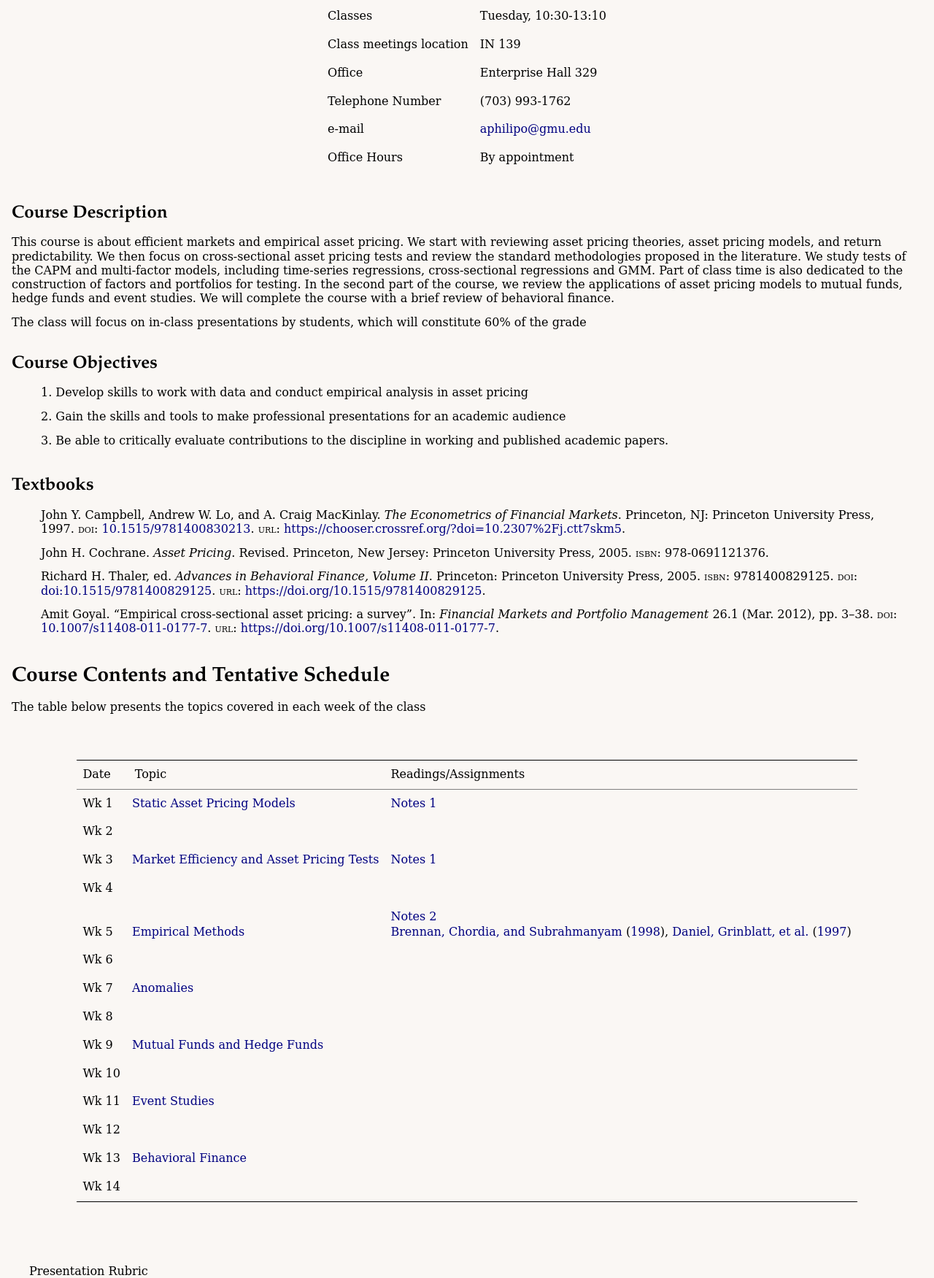
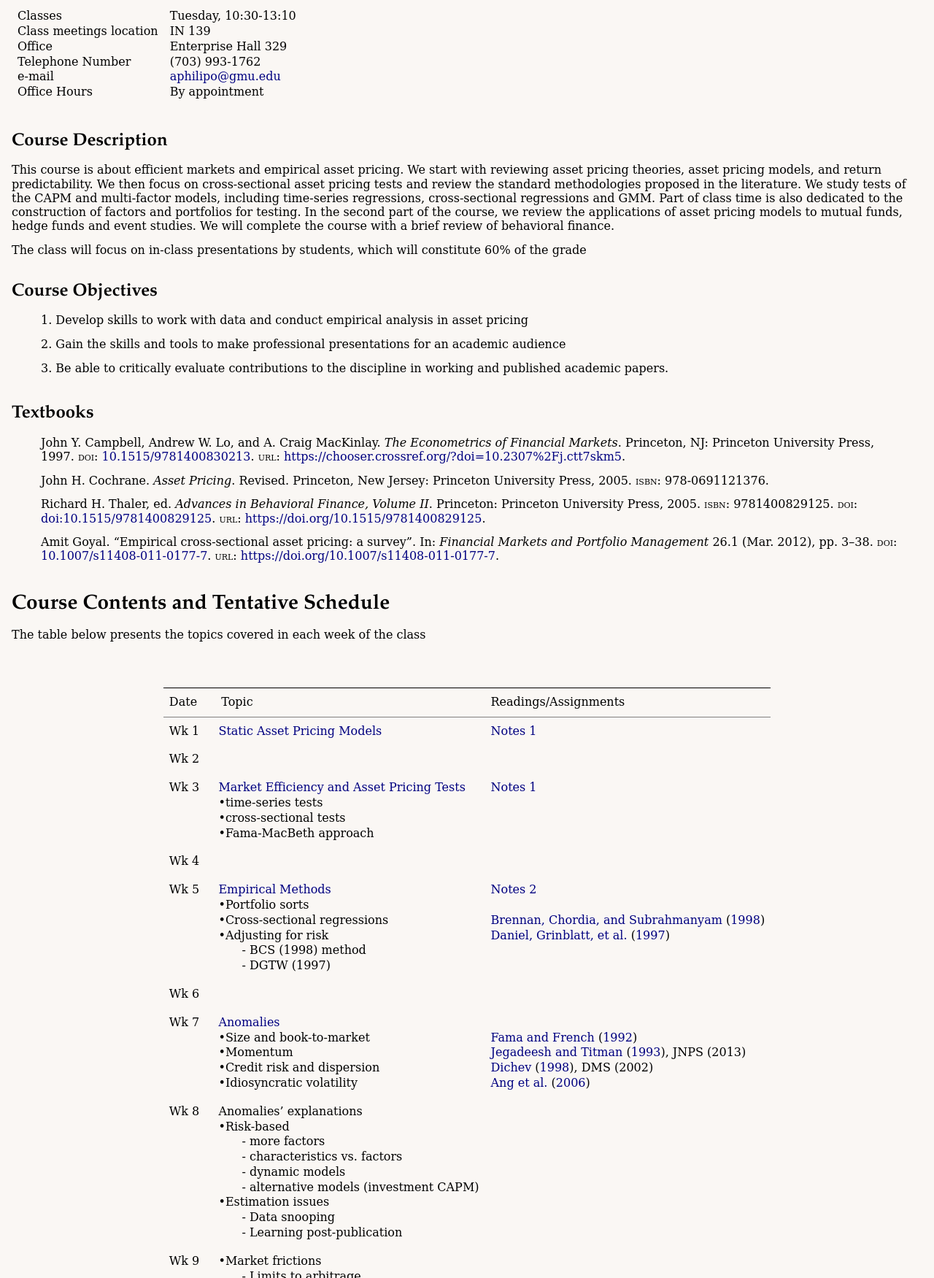
Before and after one commit to LinseyWei/fnan883, a plain HTML site: page syllabus.html in a window 1280 px wide. Shown: the part 361-2112 px from the top of the page at 73% size. Drawn offline with Linux system fonts and the light colour scheme.

Commit message:
syllabus update

```diff
--- a/syllabus.html
+++ b/syllabus.html
@@ -72,85 +72,35 @@ Fall 2026
 <!--................................-->
 <h5 id="autosec-3">Classes and Contact</h5>
 <a id="syllabus-autopage-3"></a>
+<div class="flushleft">
 <table>
 
 <tr>
-<td class="tdl">Classes</td>
+<td class="tdl">Classes<br />
+Class meetings location<br />
+Office<br />
+Telephone Number<br />
+e-mail<br />
+Office Hours</td>
 <td class="tdp">
 
 <p>
-Tuesday, 10:30-13:10
-</p>
-</td>
-</tr>
-
-
-<tr>
-<td class="tdl">Class meetings location</td>
-<td class="tdp">
-
-<p>
-IN 139
-</p>
-</td>
-</tr>
-
-
-<tr>
-<td class="tdl">Office</td>
-<td class="tdp">
-
-<p>
-Enterprise Hall 329
-</p>
-</td>
-</tr>
-
-
-<tr>
-<td class="tdl">Telephone Number</td>
-<td class="tdp">
-
-<p>
-(703) 993-1762
-</p>
-</td>
-</tr>
-
-
-<tr>
-<td class="tdl">e-mail</td>
-<td class="tdp">
-
-<p>
-<a href="mailto:aphilipo@gmu.edu" target="_blank" >aphilipo@gmu.edu</a>
-</p>
-</td>
-</tr>
-
-
-<tr>
-<td class="tdl">Office Hours</td>
-<td class="tdp">
-
-<p>
+Tuesday, 10:30-13:10<br />
+IN 139<br />
+Enterprise Hall 329<br />
+(703) 993-1762<br />
+<a href="mailto:aphilipo@gmu.edu" target="_blank" >aphilipo@gmu.edu</a><br />
 By appointment
 </p>
 </td>
 </tr>
 
+</table>
 
-<tr>
-<td class="tdl"></td>
-<td class="tdp">
-
-</td>
-</tr>
-
-</table>
+</div>
 <!--................................-->
-<h5 id="autosec-5">Course Description</h5>
-<a id="syllabus-autopage-5"></a>
+<h5 id="autosec-6">Course Description</h5>
+<a id="syllabus-autopage-6"></a>
 
 
 <p>
@@ -164,8 +114,8 @@ of behavioral finance.
 The class will focus on in-class presentations by students, which will constitute 60% of the grade
 </p>
 <!--................................-->
-<h5 id="autosec-6">Course Objectives</h5>
-<a id="syllabus-autopage-6"></a>
+<h5 id="autosec-7">Course Objectives</h5>
+<a id="syllabus-autopage-7"></a>
 
 
 <ul style="list-style-type:none">
@@ -191,14 +141,14 @@ The class will focus on in-class presentations by students, which will constitut
 </li>
 </ul>
 <!--................................-->
-<h4 id="autosec-7"> </h4>
-<a id="syllabus-autopage-7"></a>
+<h4 id="autosec-8"> </h4>
+<a id="syllabus-autopage-8"></a>
 
 
 <a id="refsection:1"></a>
 <!--................................-->
-<h5 id="autosec-8">Textbooks</h5>
-<a id="syllabus-autopage-8"></a>
+<h5 id="autosec-9">Textbooks</h5>
+<a id="syllabus-autopage-9"></a>
 
 
 <ul style="list-style-type:none">
@@ -244,8 +194,8 @@ href="https://doi.org/10.1007/s11408-011-0177-7" target="_blank" >https://doi.or
 </li>
 </ul>
 <!--................................-->
-<h4 id="autosec-9">Course Contents and Tentative Schedule</h4>
-<a id="syllabus-autopage-9"></a>
+<h4 id="autosec-10">Course Contents and Tentative Schedule</h4>
+<a id="syllabus-autopage-10"></a>
 
 
 <p>
@@ -256,19 +206,19 @@ The table below presents the topics covered in each week of the class
 <table>
 
 <tr class="tbrule">
-<td class="tdp">
+<td class="tdb">
 
 <p>
 Date
 </p>
 </td>
-<td class="tdp">
+<td class="tdb">
 
 <p>
 <span style="width:2.84526pt; display:inline-block"><!----></span>Topic
 </p>
 </td>
-<td class="tdp">
+<td class="tdb">
 
 <p>
 Readings/Assignments
@@ -278,19 +228,19 @@ Readings/Assignments
 
 
 <tr class="hline">
-<td class="tdp">
+<td class="tdb">
 
 <p>
 Wk 1
 </p>
 </td>
-<td class="tdp">
+<td class="tdb">
 
 <p>
 <a href="syllabus.html#AP">Static Asset Pricing Models</a>
 </p>
 </td>
-<td class="tdp">
+<td class="tdb">
 
 <p>
 <a href="Notes1.pdf" target="_blank" >Notes 1</a>
@@ -300,35 +250,38 @@ Wk 1
 
 
 <tr>
-<td class="tdp">
+<td class="tdb">
 
 <p>
 Wk 2
 </p>
 </td>
-<td class="tdp">
+<td class="tdb">
 
 </td>
-<td class="tdp">
+<td class="tdb">
 
 </td>
 </tr>
 
 
 <tr>
-<td class="tdp">
+<td class="tdb">
 
 <p>
 Wk 3
 </p>
 </td>
-<td class="tdp">
+<td class="tdb">
 
 <p>
-<a href="syllabus.html#ME">Market Efficiency and Asset Pricing Tests</a>
+<a href="syllabus.html#ME">Market Efficiency and Asset Pricing Tests</a><br />
+•time-series tests<br />
+•cross-sectional tests<br />
+•Fama-MacBeth approach
 </p>
 </td>
-<td class="tdp">
+<td class="tdb">
 
 <p>
 <a href="Notes1.pdf" target="_blank" >Notes 1</a>
@@ -338,210 +291,263 @@ Wk 3
 
 
 <tr>
-<td class="tdp">
+<td class="tdb">
 
 <p>
 Wk 4
 </p>
 </td>
-<td class="tdp">
+<td class="tdb">
 
 </td>
-<td class="tdp">
+<td class="tdb">
 
 </td>
 </tr>
 
 
 <tr>
-<td class="tdp">
+<td class="tdb">
 
 <p>
 Wk 5
 </p>
 </td>
-<td class="tdp">
+<td class="tdb">
 
 <p>
-<a href="syllabus.html#EM">Empirical Methods</a>
+<a href="syllabus.html#EM">Empirical Methods</a><br />
+•Portfolio sorts<br />
+•Cross-sectional regressions<br />
+•Adjusting for risk<br />
+&#x2003;&#x2003;- BCS (1998) method<br />
+&#x2003;&#x2003;- DGTW (1997)
 </p>
 </td>
-<td class="tdp">
+<td class="tdb">
 
 <p>
 <a href="Notes2.pdf" target="_blank" >Notes 2</a><br />
-<a id="syllabus-autopage-10"></a><a href="syllabus.html#LWR-ht-cite.0@brennan-chordia-subrahmanyam:98">Brennan, Chordia, and Subrahmanyam</a> (<a
-href="syllabus.html#LWR-ht-cite.0@brennan-chordia-subrahmanyam:98">1998</a>), <a href="syllabus.html#LWR-ht-cite.0@daniel-grinblatt-titman-wermers:97">Daniel, Grinblatt, et al.</a> (<a
-href="syllabus.html#LWR-ht-cite.0@daniel-grinblatt-titman-wermers:97">1997</a>)
+<br />
+<a id="syllabus-autopage-11"></a><a href="syllabus.html#LWR-ht-cite.0@brennan-chordia-subrahmanyam:98">Brennan, Chordia, and Subrahmanyam</a> (<a
+href="syllabus.html#LWR-ht-cite.0@brennan-chordia-subrahmanyam:98">1998</a>)<br />
+<a href="syllabus.html#LWR-ht-cite.0@daniel-grinblatt-titman-wermers:97">Daniel, Grinblatt, et al.</a> (<a href="syllabus.html#LWR-ht-cite.0@daniel-grinblatt-titman-wermers:97">1997</a>)
 </p>
 </td>
 </tr>
 
 
 <tr>
-<td class="tdp">
+<td class="tdb">
 
 <p>
 Wk 6
 </p>
 </td>
-<td class="tdp">
+<td class="tdb">
 
 </td>
-<td class="tdp">
+<td class="tdb">
 
 </td>
 </tr>
 
 
 <tr>
-<td class="tdp">
+<td class="tdb">
 
 <p>
 Wk 7
 </p>
 </td>
-<td class="tdp">
+<td class="tdb">
 
 <p>
-<a href="syllabus.html#ANO">Anomalies</a>
+<a href="syllabus.html#ANO">Anomalies</a><br />
+•Size and book-to-market<br />
+•Momentum<br />
+•Credit risk and dispersion<br />
+•Idiosyncratic volatility
 </p>
 </td>
-<td class="tdp">
+<td class="tdb">
+
+<p>
+<br />
+<a href="syllabus.html#LWR-ht-cite.0@fama-french:92">Fama and French</a> (<a href="syllabus.html#LWR-ht-cite.0@fama-french:92">1992</a>)<br />
+<a href="syllabus.html#LWR-ht-cite.0@jegadeesh-titman:93">Jegadeesh and Titman</a> (<a href="syllabus.html#LWR-ht-cite.0@jegadeesh-titman:93">1993</a>), JNPS (2013)<br />
+<a href="syllabus.html#LWR-ht-cite.0@dichev:98">Dichev</a> (<a href="syllabus.html#LWR-ht-cite.0@dichev:98">1998</a>), DMS (2002)<br />
+<a href="syllabus.html#LWR-ht-cite.0@ang-hodrick-xing-zhang:06">Ang et al.</a> (<a href="syllabus.html#LWR-ht-cite.0@ang-hodrick-xing-zhang:06">2006</a>)
+</p>
+</td>
+</tr>
+
+
+<tr>
+<td class="tdb">
+
+<p>
+Wk 8
+</p>
+</td>
+<td class="tdb">
+
+<p>
+Anomalies’ explanations<br />
+•Risk-based<br />
+&#x2003;&#x2003;- more factors<br />
+&#x2003;&#x2003;- characteristics vs.&nbsp;factors<br />
+&#x2003;&#x2003;- dynamic models<br />
+&#x2003;&#x2003;- alternative models (investment CAPM)<br />
+•Estimation issues<br />
+&#x2003;&#x2003;- Data snooping<br />
+&#x2003;&#x2003;- Learning post-publication
+</p>
+</td>
+<td class="tdb">
 
 </td>
 </tr>
 
 
 <tr>
-<td class="tdp">
+<td class="tdb">
 
 <p>
-Wk 8
+Wk 9
 </p>
 </td>
-<td class="tdp">
+<td class="tdb">
 
+<p>
+•Market frictions<br />
+&#x2003;&#x2003;- Limits to arbitrage<br />
+&#x2003;&#x2003;- Illiquidity and short-sale constraints<br />
+&#x2003;&#x2003;- Microstructure noise<br />
+•Behavioral<br />
+&#x2003;&#x2003;- overreaction and underreaction<br />
+&#x2003;&#x2003;- investor sentiment<br />
+&#x2003;&#x2003;- prospect theory<br />
+&#x2003;&#x2003;- optimism<br />
+&#x2003;&#x2003;- overconfidence
+</p>
 </td>
-<td class="tdp">
+<td class="tdb">
 
 </td>
 </tr>
 
 
 <tr>
-<td class="tdp">
+<td class="tdb">
 
 <p>
-Wk 9
+Wk 10
 </p>
 </td>
-<td class="tdp">
+<td class="tdb">
 
 <p>
 <a href="syllabus.html#MF">Mutual Funds and Hedge Funds</a>
 </p>
 </td>
-<td class="tdp">
+<td class="tdb">
 
 </td>
 </tr>
 
 
 <tr>
-<td class="tdp">
-
-<p>
-Wk 10
-</p>
-</td>
-<td class="tdp">
+<td class="tdb">
 
 </td>
-<td class="tdp">
+<td class="tdb">
+
+</td>
+<td class="tdb">
 
 </td>
 </tr>
 
 
 <tr>
-<td class="tdp">
+<td class="tdb">
 
 <p>
 Wk 11
 </p>
 </td>
-<td class="tdp">
+<td class="tdb">
 
-<p>
-<a href="syllabus.html#ES">Event Studies</a>
-</p>
 </td>
-<td class="tdp">
+<td class="tdb">
 
 </td>
 </tr>
 
 
 <tr>
-<td class="tdp">
+<td class="tdb">
 
 <p>
 Wk 12
 </p>
 </td>
-<td class="tdp">
+<td class="tdb">
 
+<p>
+<a href="syllabus.html#ES">Event Studies</a>
+</p>
 </td>
-<td class="tdp">
+<td class="tdb">
 
 </td>
 </tr>
 
 
 <tr>
-<td class="tdp">
+<td class="tdb">
 
 <p>
 Wk 13
 </p>
 </td>
-<td class="tdp">
+<td class="tdb">
 
 <p>
 <a href="syllabus.html#BF">Behavioral Finance</a>
 </p>
 </td>
-<td class="tdp">
+<td class="tdb">
 
 </td>
 </tr>
 
 
 <tr>
-<td class="tdp">
+<td class="tdb">
 
 <p>
 Wk 14
 </p>
 </td>
-<td class="tdp">
+<td class="tdb">
 
 </td>
-<td class="tdp">
+<td class="tdb">
 
 </td>
 </tr>
 
 
 <tr class="tbrule">
-<td class="tdp">
+<td class="tdb">
 
 </td>
-<td class="tdp">
+<td class="tdb">
 
 </td>
-<td class="tdp">
+<td class="tdb">
 
 </td>
 </tr>
@@ -759,8 +765,8 @@ calculations and/or theory to practical application for investors to utilize.
 
 <a id="refsegment:01"></a>
 <!--................................-->
-<h5 id="autosec-12">Static Asset Pricing Models<a id="AP"></a></h5>
-<a id="syllabus-autopage-12"></a>
+<h5 id="autosec-13">Static Asset Pricing Models<a id="AP"></a></h5>
+<a id="syllabus-autopage-13"></a>
 
 
 <ul style="list-style-type:none">
@@ -849,8 +855,8 @@ p. 103746.
 
 <a id="refsegment:02"></a>
 <!--................................-->
-<h5 id="autosec-13">Market Efficiency and Asset Pricing Tests<a id="ME"></a></h5>
-<a id="syllabus-autopage-13"></a>
+<h5 id="autosec-14">Market Efficiency and Asset Pricing Tests<a id="ME"></a></h5>
+<a id="syllabus-autopage-14"></a>
 
 
 <ul style="list-style-type:none">
@@ -963,8 +969,8 @@ href="https://doi.org/10.1093/rof/rfy032" target="_blank" >10.1093/rof/rfy032</a
 
 <a id="refsegment:03"></a>
 <!--................................-->
-<h5 id="autosec-14">Empirical Methods<a id="EM"></a></h5>
-<a id="syllabus-autopage-14"></a>
+<h5 id="autosec-15">Empirical Methods<a id="EM"></a></h5>
+<a id="syllabus-autopage-15"></a>
 
 
 <ul style="list-style-type:none">
@@ -1066,8 +1072,8 @@ Review of Financial Studies</em> (Mar. 2026), hhag022.
 
 <a id="refsegment:04"></a>
 <!--................................-->
-<h5 id="autosec-15">Anomalies<a id="ANO"></a></h5>
-<a id="syllabus-autopage-15"></a>
+<h5 id="autosec-16">Anomalies<a id="ANO"></a></h5>
+<a id="syllabus-autopage-16"></a>
 
 
 <ul style="list-style-type:none">
@@ -1178,8 +1184,8 @@ Studies</em> 26.7 (May 2013), pp. 1649–1693.
 
 <a id="refsegment:05"></a>
 <!--................................-->
-<h5 id="autosec-16">Mutual Funds and Hedge Funds<a id="MF"></a></h5>
-<a id="syllabus-autopage-16"></a>
+<h5 id="autosec-17">Mutual Funds and Hedge Funds<a id="MF"></a></h5>
+<a id="syllabus-autopage-17"></a>
 
 
 <ul style="list-style-type:none">
@@ -1289,8 +1295,8 @@ Economics</em> 74.3 (Dec. 2004), pp. 529–609.
 
 <a id="refsegment:06"></a>
 <!--................................-->
-<h5 id="autosec-17">Event Studies<a id="ES"></a></h5>
-<a id="syllabus-autopage-17"></a>
+<h5 id="autosec-18">Event Studies<a id="ES"></a></h5>
+<a id="syllabus-autopage-18"></a>
 
 
 <ul style="list-style-type:none">
@@ -1353,8 +1359,8 @@ Accounting and Economics</em> 13.4 (Dec. 1990), pp. 305–340.
 
 <a id="refsegment:07"></a>
 <!--................................-->
-<h5 id="autosec-18">Behavioral Finance<a id="BF"></a></h5>
-<a id="syllabus-autopage-18"></a>
+<h5 id="autosec-19">Behavioral Finance<a id="BF"></a></h5>
+<a id="syllabus-autopage-19"></a>
 
 
 <ul style="list-style-type:none">
```
Also changed, not shown: 1 other file.
